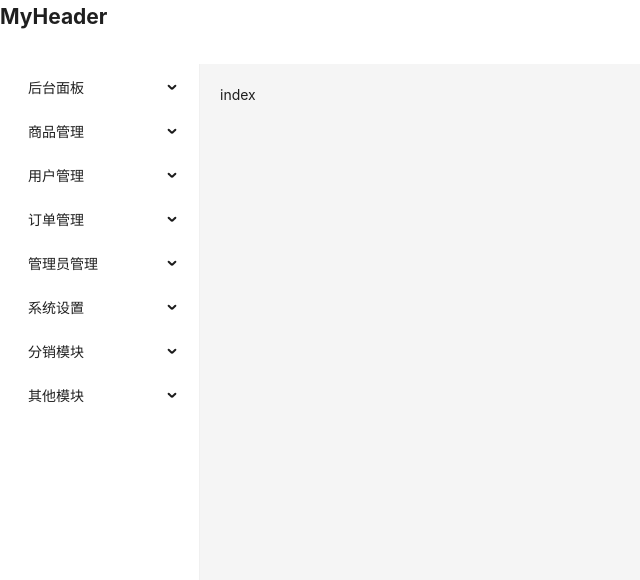
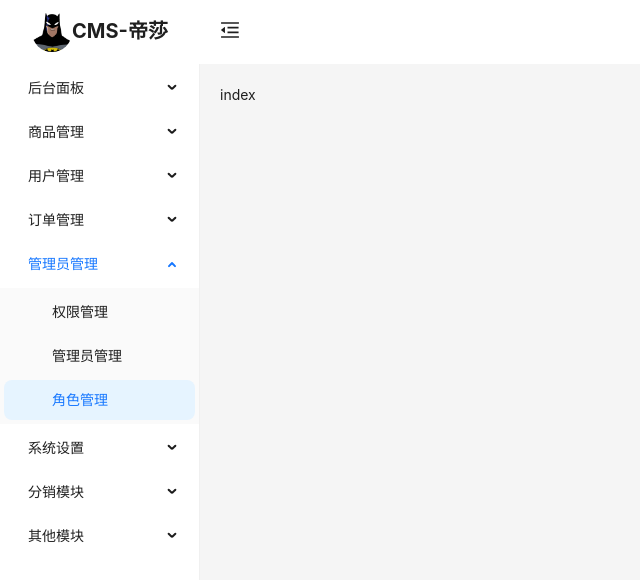
Before and after one commit to CoderQSH66/react-shop-admin, a React (Vite) app: page /role-list in a window 1280 px wide. Shown: the top 580 px of the page, without its empty margins (0-640 px from the left). Built offline with nearby package versions, Linux system fonts and the light colour scheme.

Commit message:
feat: menu

```diff
--- a/src/layout/cpns/my-header/index.tsx
+++ b/src/layout/cpns/my-header/index.tsx
@@ -1,8 +1,21 @@
+import logoPng from '@/assets/img/logo.png'
 import React, { memo } from 'react'
 
-const MyHeader = memo(() => {
+const MyHeader: React.FC<{ collapsed: boolean }> = memo(({ collapsed }) => {
   return (
-    <h2 className="my-header">MyHeader</h2>
+    <div className="my-header">
+      <div className="logo">
+        <img src={logoPng} />
+      </div>
+      <div
+        className="title"
+        style={{
+          display: collapsed ? 'none' : 'block'
+        }}
+      >
+        CMS-帝莎
+      </div>
+    </div>
   )
 })
 
--- a/src/layout/cpns/my-menu/index.tsx
+++ b/src/layout/cpns/my-menu/index.tsx
@@ -1,18 +1,63 @@
+import type { MenuProps } from 'antd'
 import rootChildRoutes from '@/router/module'
 import routesToMenus from '@/utils/routesToMenus'
 import { Menu } from 'antd'
-import React, { memo } from 'react'
+import { memo, useEffect, useState } from 'react'
+import { useNavigate } from 'react-router-dom'
+
+const getInitOpenkeys = (initKey: string, items: any[]) => {
+  const keys: string[] = []
+  const findItem = (items: any[]) => {
+    return items.find((item) => {
+      return item.key === initKey
+    })
+  }
+  items.forEach((item) => {
+    if (item.children && item.children.length > 0) {
+      const info = findItem(item.children)
+      if (info) {
+        keys.push(item.key)
+      }
+    }
+  })
+  return keys
+}
 
 const index = memo(() => {
+  // 获取菜单
   const items = routesToMenus(rootChildRoutes) as any
+
+  // 路由切换
+  const navigate = useNavigate()
+  const [selectedKeys, setSelectedKeys] = useState<string[]>([])
+  const [openKeys, setOpenKeys] = useState<string[]>([])
+
+  // 点击路由跳转
+  const handleMenuClick: MenuProps['onClick'] = (menuInfo) => {
+    const { key } = menuInfo
+    setSelectedKeys([key])
+    navigate(key)
+  }
+  // 点击展开菜单
+  const handleMenuChange: MenuProps['onOpenChange'] = (info) => {
+    setOpenKeys([info.at(-1)!])
+  }
+  // 侦听初次路由的变化
+  useEffect(() => {
+    const openK = getInitOpenkeys(location.pathname, items)
+    setSelectedKeys([location.pathname])
+    setOpenKeys(openK)
+  }, [])
   return (
     <Menu
       className="my-menu"
       mode="inline"
       items={items}
-
+      onClick={handleMenuClick}
+      onOpenChange={handleMenuChange}
+      selectedKeys={selectedKeys}
+      openKeys={openKeys}
     >
-      index
     </Menu>
   )
 })
--- /dev/null
+++ b/src/layout/cpns/top-header/index.tsx
@@ -0,0 +1,46 @@
+import { MenuFoldOutlined, MenuUnfoldOutlined } from '@ant-design/icons'
+import { Tooltip } from 'antd'
+import React, { memo, useState } from 'react'
+
+interface IHeaderProps {
+  collapsed: boolean
+  setCollapsed: (collapsed: boolean) => void
+}
+
+const index: React.FC<IHeaderProps> = memo(({ collapsed, setCollapsed }) => {
+  const [title, setTitle] = useState<'折叠' | '展开'>('折叠')
+  const setExpandMode = (isCollapsed: boolean) => {
+    setCollapsed(isCollapsed)
+    setTitle(isCollapsed ? '展开' : '折叠')
+  }
+  return (
+    <div className="top-header">
+      <div className="left">
+        <Tooltip title={title}>
+          {
+            !collapsed
+              ? (
+                  <MenuFoldOutlined
+                    style={{
+                      fontSize: 20
+                    }}
+                    onClick={() => setExpandMode(true)}
+                  />
+                )
+              : (
+                  <MenuUnfoldOutlined
+                    style={{
+                      fontSize: 20
+                    }}
+                    onClick={() => setExpandMode(false)}
+                  />
+                )
+          }
+
+        </Tooltip>
+      </div>
+    </div>
+  )
+})
+
+export default index
--- a/src/layout/index.tsx
+++ b/src/layout/index.tsx
@@ -1,8 +1,9 @@
 import { Layout } from 'antd'
-import React, { memo } from 'react'
+import React, { memo, useState } from 'react'
 import { Outlet } from 'react-router-dom'
 import MyHeader from './cpns/my-header'
 import MyMenu from './cpns/my-menu'
+import TopHeader from './cpns/top-header'
 import style from './style.module.less'
 
 const { Header, Sider, Content } = Layout
@@ -17,14 +18,17 @@ const contentStyle: React.CSSProperties = {
 }
 
 const AppLayout = memo(() => {
+  const [collapsed, setCollapsed] = useState(false)
   return (
     <Layout style={layoutStyle} className={style.root}>
-      <Sider className="sider">
-        <MyHeader></MyHeader>
+      <Sider className="sider" collapsed={collapsed}>
+        <MyHeader collapsed={collapsed}></MyHeader>
         <MyMenu></MyMenu>
       </Sider>
       <Layout>
-        <Header className="header"></Header>
+        <Header className="header">
+          <TopHeader collapsed={collapsed} setCollapsed={isCollapsed => setCollapsed(isCollapsed)}></TopHeader>
+        </Header>
         <Content style={contentStyle} className="main">
           <Outlet></Outlet>
         </Content>
--- a/src/layout/style.module.less
+++ b/src/layout/style.module.less
@@ -4,7 +4,25 @@
       background-color: var(--color-bg-base);
 
       .my-header {
+        display: flex;
+        align-items: center;
+        justify-content: center;
         height: var(--header-height);
+
+        .logo {
+          img {
+            display: block;
+            width: 40px;
+            height: 40px;
+            object-fit: cover;
+            border-radius: 50%;
+          }
+        }
+
+        .title {
+          font-size: 20px;
+          font-weight: bold;
+        }
       }
 
       .my-menu {
@@ -14,7 +32,13 @@
     }
 
     .header {
+      padding: 0 20px;
       background-color: var(--color-bg-base);
+
+      .top-header {
+        display: flex;
+        place-items: center space-between;
+      }
     }
 
     .main {
```
